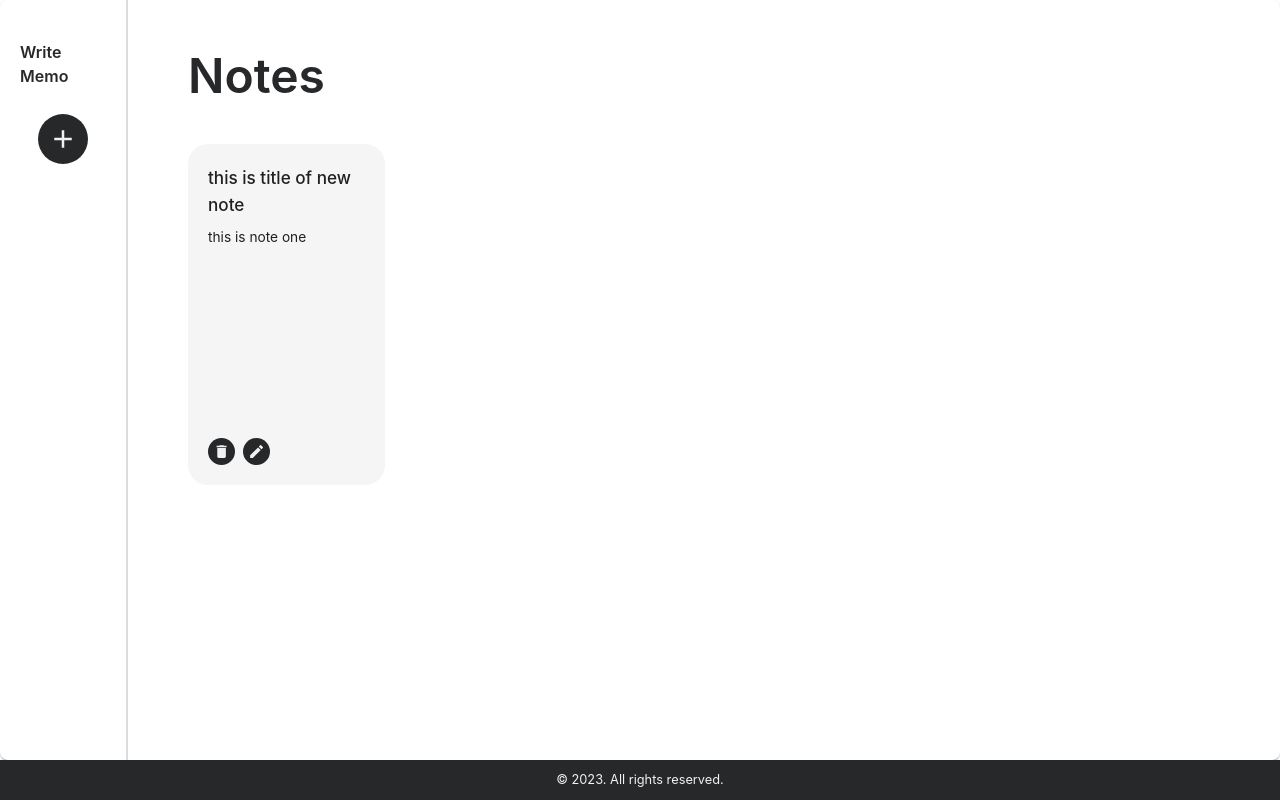
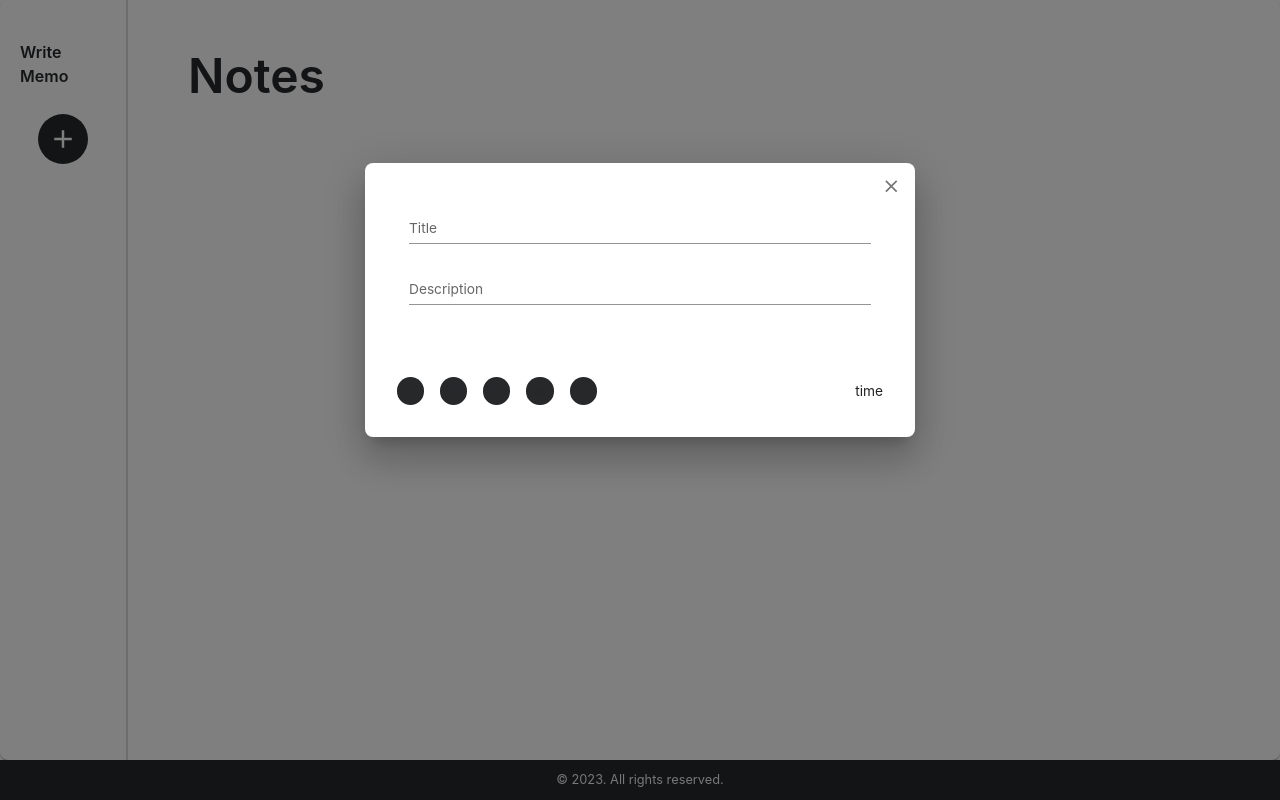
Before and after one commit to aasthasarswat24/keepNotes, a React (Create React App) app in the folder packages/client/: page / in a window 1280 px wide. Both pictures are taken after a click on the button 63 px from the left and 139 px from the top of the page. Built offline with nearby package versions, Linux system fonts and the light colour scheme.

Commit message:
feat [createNote]: add new note dialog

```diff
--- /dev/null
+++ b/packages/client/src/components/molecules/CreateNoteDialog.tsx
@@ -0,0 +1,138 @@
+import ArchiveIcon from '@mui/icons-material/Archive';
+import AttachmentIcon from '@mui/icons-material/Attachment';
+import CloseIcon from '@mui/icons-material/Close';
+import LabelIcon from '@mui/icons-material/Label';
+import NotificationsActiveIcon from '@mui/icons-material/NotificationsActive';
+import SendIcon from '@mui/icons-material/Send';
+import { Box, IconButton, Link, Typography } from '@mui/material';
+import Dialog from '@mui/material/Dialog';
+import DialogActions from '@mui/material/DialogActions';
+import DialogContent from '@mui/material/DialogContent';
+import DialogTitle from '@mui/material/DialogTitle';
+import TextField from '@mui/material/TextField';
+import * as React from 'react';
+import { useEffect } from 'react';
+import { Controller, useForm, useFormState } from 'react-hook-form';
+
+interface CreateNoteDialogProps {
+	open: boolean;
+	handleClose: () => void;
+	noteId: string;
+	addNote: (note: Note) => void;
+}
+
+export const CreateNoteDialog: React.FC<CreateNoteDialogProps> = ({
+	open,
+	handleClose,
+	noteId,
+	addNote,
+}) => {
+	const { control, handleSubmit, setValue, reset } = useForm();
+
+	const { isDirty, isValid } = useFormState({ control });
+
+	const onSubmit = (data: any) => {
+		if (isDirty && isValid) {
+			addNote({ ...data, id: noteId, date: Date.now() });
+		}
+	};
+
+	const handleFieldChange = (fieldName: keyof Note, value: any) => {
+		setValue(fieldName, value);
+	};
+
+	useEffect(() => {
+		if (open) {
+			reset();
+		}
+	}, [open, reset]);
+
+	return (
+		<Dialog
+			open={open}
+			sx={{ height: 600 }}
+			onClose={() => {
+				handleSubmit(onSubmit)();
+				handleClose();
+			}}
+		>
+			<IconButton
+				aria-label='close'
+				onClick={handleClose}
+				sx={{
+					position: 'absolute',
+					top: 5,
+					right: 5,
+					zIndex: 1,
+				}}
+			>
+				<CloseIcon />
+			</IconButton>
+			<form style={{ width: 550, padding: 20 }}>
+				<DialogTitle>
+					<Controller
+						name='title'
+						control={control}
+						render={({ field }) => (
+							<TextField
+								{...field}
+								label={field.value ? '' : 'Title'}
+								variant='standard'
+								multiline
+								fullWidth
+								onChange={(e) => {
+									field.onChange(e);
+									handleFieldChange('title', e.target.value);
+								}}
+							/>
+						)}
+					/>
+				</DialogTitle>
+				<DialogContent>
+					<Controller
+						name='description'
+						control={control}
+						render={({ field }) => (
+							<TextField
+								{...field}
+								label={field.value ? '' : 'Description'}
+								variant='standard'
+								multiline
+								fullWidth
+								onChange={(e) => {
+									field.onChange(e);
+									handleFieldChange('description', e.target.value);
+								}}
+							/>
+						)}
+					/>
+				</DialogContent>
+			</form>
+			<DialogActions
+				sx={{ padding: 4, display: 'flex', justifyContent: 'space-between' }}
+			>
+				<Box sx={{ display: 'flex', gap: 2 }}>
+					<Link component='button'>
+						<LabelIcon fontSize='small' sx={{ color: 'primary.dark' }} />
+					</Link>
+					<Link component='button'>
+						<NotificationsActiveIcon
+							fontSize='small'
+							sx={{ color: 'primary.dark' }}
+						/>
+					</Link>
+					<Link component='button'>
+						<ArchiveIcon fontSize='small' sx={{ color: 'primary.dark' }} />
+					</Link>
+					<Link component='button'>
+						<AttachmentIcon fontSize='small' sx={{ color: 'primary.dark' }} />
+					</Link>
+					<Link component='button'>
+						<SendIcon fontSize='small' sx={{ color: 'primary.dark' }} />
+					</Link>
+				</Box>
+				<Typography>time</Typography>
+			</DialogActions>
+		</Dialog>
+	);
+};
--- a/packages/client/src/components/molecules/SideBar.tsx
+++ b/packages/client/src/components/molecules/SideBar.tsx
@@ -1,9 +1,11 @@
 import AddIcon from '@mui/icons-material/Add';
 import { Box, Link, Theme } from '@mui/material';
 import { makeStyles } from '@mui/styles';
+import { useState } from 'react';
 
+import { generateUniqueId } from '../../helpers/generateUniqueId';
 import Logo from '../atoms/Logo';
-import { generateUniqueId } from '../../helpers/generateUniqueId';
+import { CreateNoteDialog } from './CreateNoteDialog';
 
 const useStyles = makeStyles((theme: Theme) => ({
 	sideBarContainer: {
@@ -23,39 +25,27 @@ interface SideBarProps {
 export const SideBar: React.FC<SideBarProps> = ({ addNote }) => {
 	const classes = useStyles();
 
-	const handleAddNote = (note: Note) => {
-		const noteId = generateUniqueId();
-		const newNote = {
-			id: noteId,
-			title: note.title,
-			description: note.description,
-		};
-		addNote(newNote);
-	};
+	const [openNewNoteDialog, setOpenNewNoteDialog] = useState(false);
 
-	const DUMMY_NOTE: Note = {
-		id: `${Math.random}note`,
-		title: 'this is title of new note',
-		description: 'this is note one',
-		label: 'this is note one',
-		date: new Date(),
-		time: '00:00:00',
-		color: 'white',
-		completed: false,
-		priority: 'low',
-		attachments: [],
-		reminders: [],
+	const handleDialog = () => {
+		setOpenNewNoteDialog(!openNewNoteDialog);
 	};
 
 	return (
 		<Box className={classes.sideBarContainer}>
 			<Logo />
 			<Link
-				sx={{ padding: '10px', margin: '0 auto' }}
+				sx={{
+					padding: '10px',
+					margin: '0 auto',
+					color: 'white',
+					backgroundColor: 'primary.dark',
+					'&:hover': {
+						backgroundColor: 'primary.dark',
+					},
+				}}
 				component='button'
-				onClick={() => {
-					handleAddNote(DUMMY_NOTE);
-				}}
+				onClick={handleDialog}
 			>
 				<AddIcon fontSize='large' />
 			</Link>
@@ -72,6 +62,13 @@ export const SideBar: React.FC<SideBarProps> = ({ addNote }) => {
 					</ListItem>
 				))}
 			</List> */}
+
+			<CreateNoteDialog
+				open={openNewNoteDialog}
+				handleClose={handleDialog}
+				noteId={generateUniqueId()}
+				addNote={addNote}
+			/>
 		</Box>
 	);
 };
```
